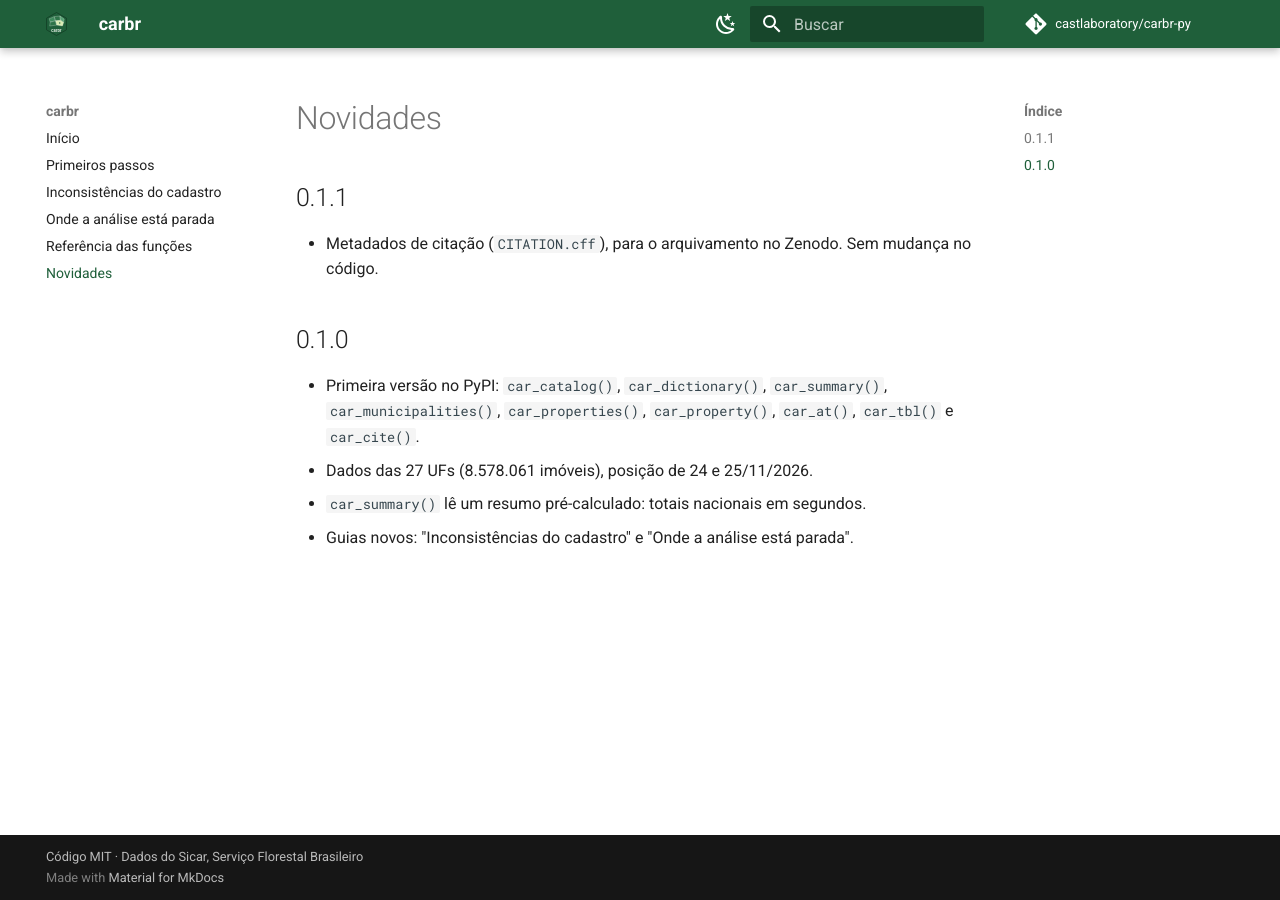
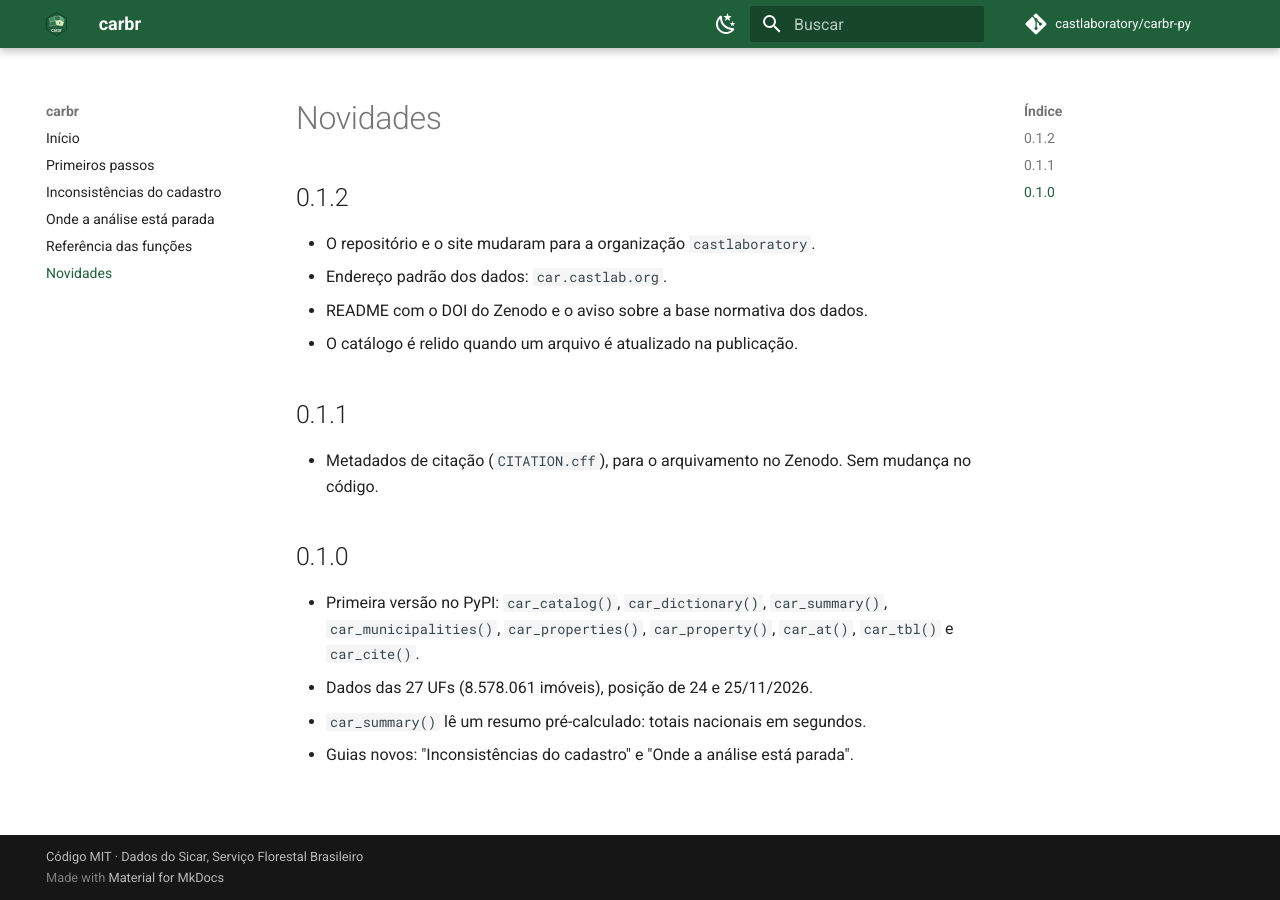
Before and after one commit to castlaboratory/carbr-py, an MkDocs documentation site: the page built from docs/news.md, in a window 1280 px wide. Built offline with MkDocs 1.6.1 and Material for MkDocs 9.7.7, drawn with Linux system fonts in a browser that asks for light colours; comment, search, counter and statistics services are not loaded.

Commit message:
Versão 0.1.2
Co-Authored-By: Claude Fable 5.2 <noreply@anthropic.com>
Claude-Session: https://claude.ai/code/session_01358TeYzUz76CvMr3LYTf2D

```diff
--- a/docs/news.md
+++ b/docs/news.md
@@ -1,4 +1,11 @@
 # Novidades
+
+## 0.1.2
+
+- O repositório e o site mudaram para a organização `castlaboratory`.
+- Endereço padrão dos dados: `car.castlab.org`.
+- README com o DOI do Zenodo e o aviso sobre a base normativa dos dados.
+- O catálogo é relido quando um arquivo é atualizado na publicação.
 
 ## 0.1.1
 
--- a/pyproject.toml
+++ b/pyproject.toml
@@ -4,7 +4,7 @@ build-backend = "hatchling.build"
 
 [project]
 name = "carbr"
-version = "0.1.1"
+version = "0.1.2"
 description = "Imóveis do Cadastro Ambiental Rural (CAR) no Python, sem baixar a base inteira"
 readme = "README.md"
 license = { file = "LICENSE" }
--- a/src/carbr/__init__.py
+++ b/src/carbr/__init__.py
@@ -39,7 +39,7 @@ from .data import (
     car_tbl,
 )
 
-__version__ = "0.1.1"
+__version__ = "0.1.2"
 
 __all__ = [
     "CarError",
```
Also changed, not shown: NEWS.md (+7 -0 lines), 1 other file.
